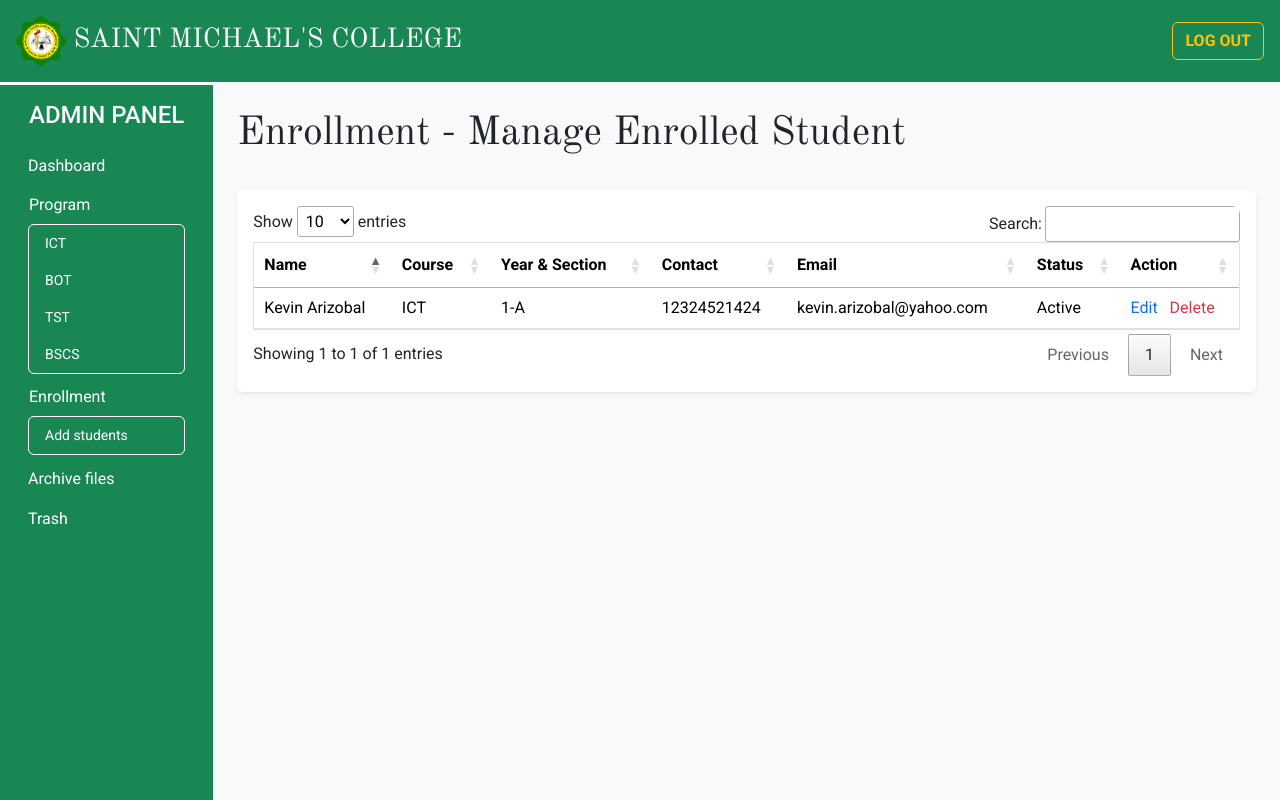
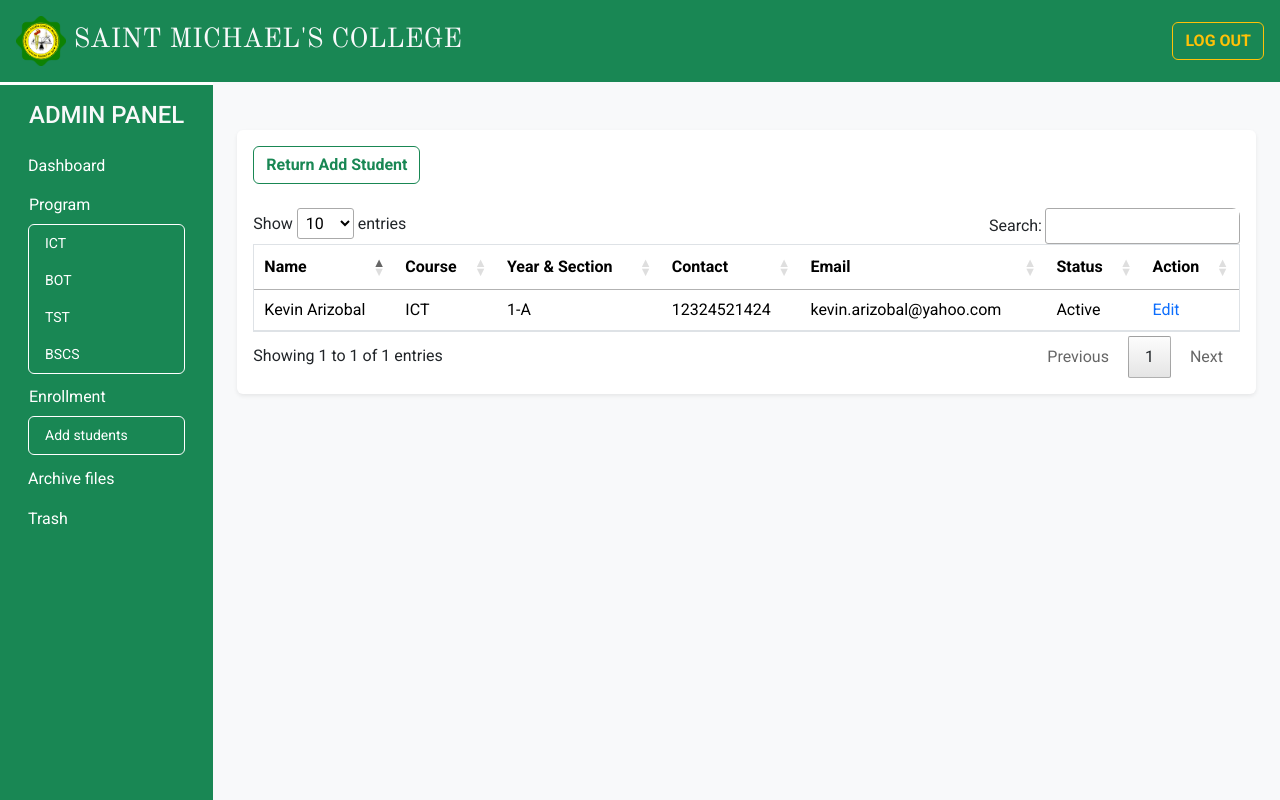
Before and after one commit to kevinarizobal/record_management, a PHP site: page /manage_student.php in a window 1280 px wide. Run offline with PHP 8.4, Linux system fonts and the light colour scheme; data comes from the database, SQL or seed files in the repository; some libraries are stand-ins or nearby versions.

Commit message:
Update manage_student.php

```diff
--- a/manage_student.php
+++ b/manage_student.php
@@ -19,11 +19,12 @@ require('db_connect.php');
     <div class="row">
         <div class="col-lg-10 ms-auto p-4 overflow-hidden">
             <span class="d-flex justify-content-between align-items-center">
-                <h1 class="mb-2 mt-1">Enrollment - Manage Enrolled Student</h1>
             </span>
             <div class="card border-0 shadow-sm mt-4 mb-4 align-content-center">
                 <div class="card-body">
-
+                    <div class="d-flex justify-content-between align-items-center mb-4">
+                        <a href="add_student.php" class="btn btn-outline-success fw-bold">Return Add Student</a>
+                    </div>
                     <!-- Data Table -->
                     <div class="table-responsive rounded-3">
                         <table class="table table-hover border text-center" id="studentTable" style="min-width: 100px;">
@@ -58,7 +59,6 @@ require('db_connect.php');
                                             <td>{$new_stat}</td>
                                             <td>
                                                 <a href='#' class='edit-btn text-decoration-none me-2' data-id='{$row['id']}' data-bs-toggle='modal' data-bs-target='#registerModal'><i class='bi bi-pencil-square text-decoration-none'></i> Edit</a>
-                                                <a href='#' class='delete-btn text-decoration-none text-danger' data-id='{$row['id']}'><i class='bi bi-x-square'></i> Delete</a>
                                             </td>
                                         </tr>";
                                 }
```
